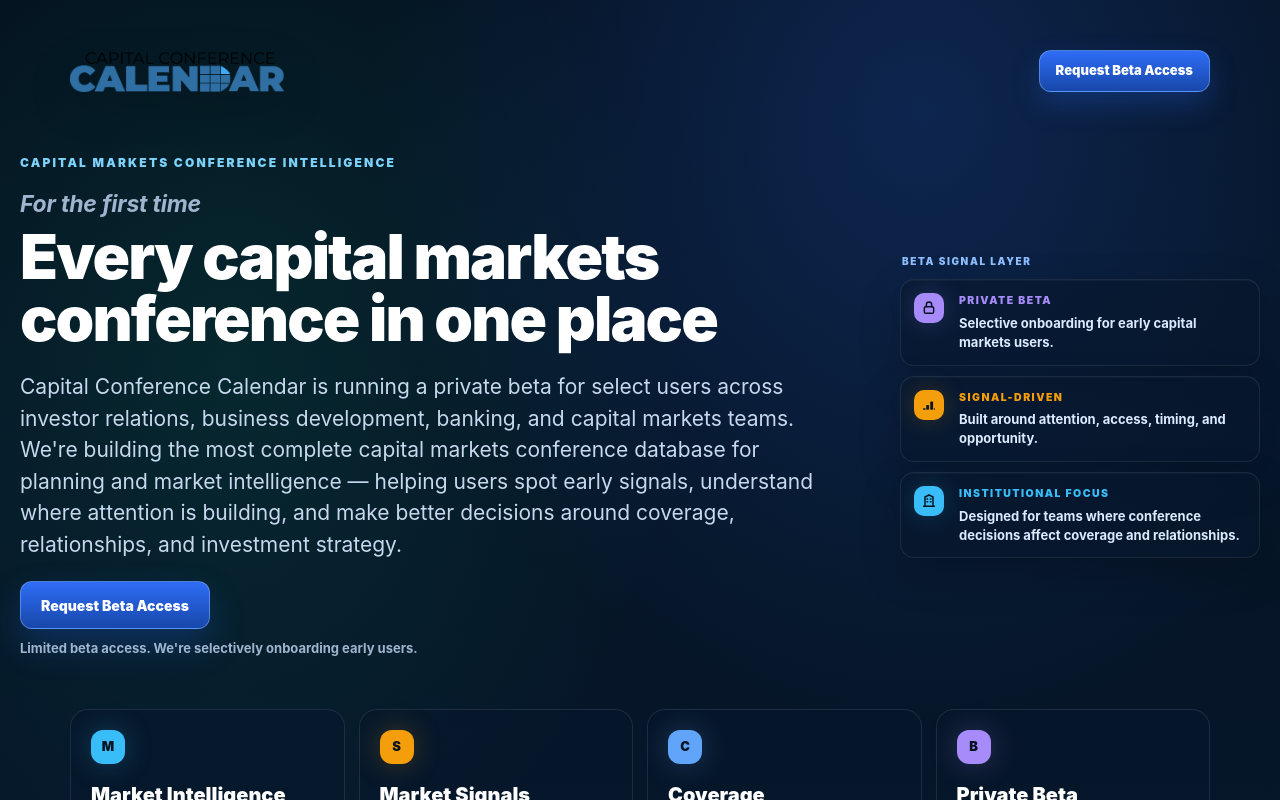
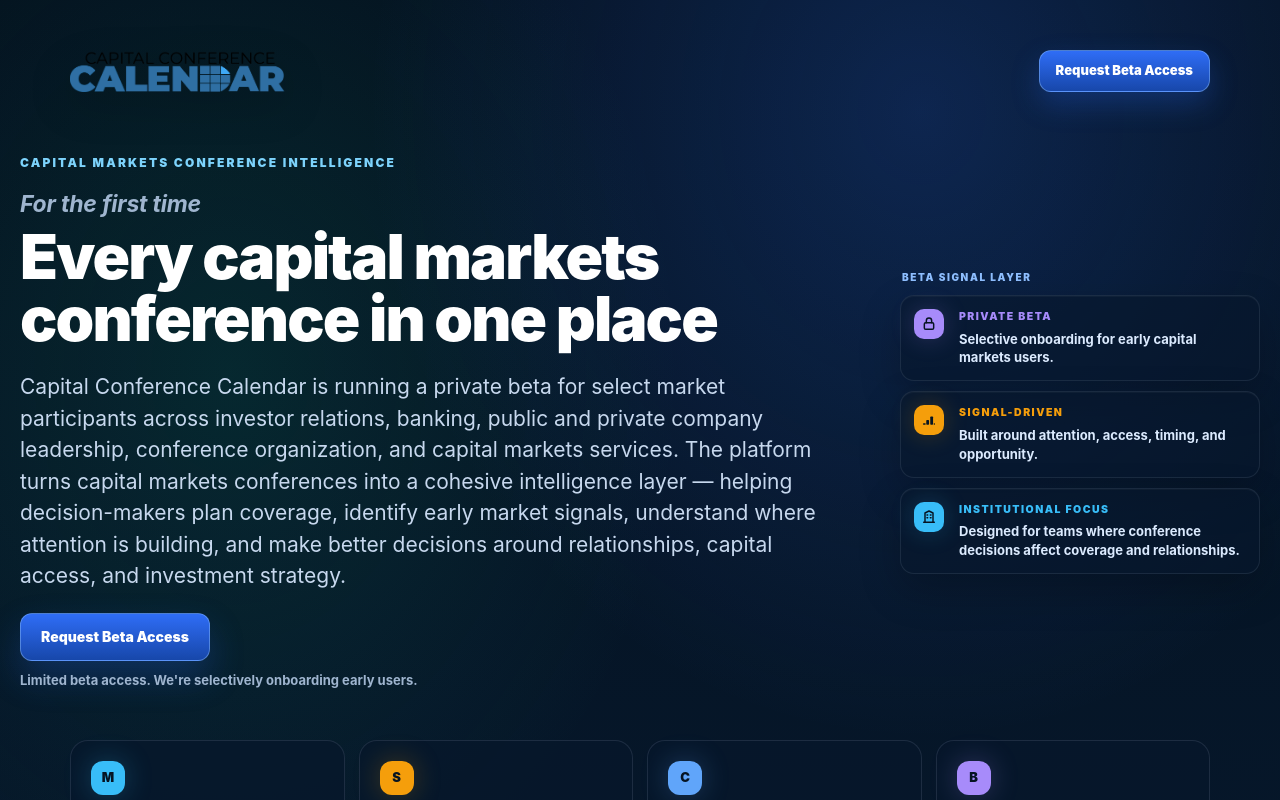
Before and after one commit to Capitalconferencecalendar/capital-conference-calendar, a Next.js app: page / in a window 1280 px wide. Shown: the top 800 px of the page. Built offline with nearby package versions, Linux system fonts and the light colour scheme.

Commit message:
Update landing hero description

```diff
--- a/app/LandingPageClient.tsx
+++ b/app/LandingPageClient.tsx
@@ -204,7 +204,7 @@
               fontWeight: 400,
             }}
           >
-            Capital Conference Calendar is running a private beta for select users across investor relations, business development, banking, and capital markets teams. We&apos;re building the most complete capital markets conference database for planning and market intelligence — helping users spot early signals, understand where attention is building, and make better decisions around coverage, relationships, and investment strategy.
+            Capital Conference Calendar is running a private beta for select market participants across investor relations, banking, public and private company leadership, conference organization, and capital markets services. The platform turns capital markets conferences into a cohesive intelligence layer — helping decision-makers plan coverage, identify early market signals, understand where attention is building, and make better decisions around relationships, capital access, and investment strategy.
           </p>
           <div style={{ display: "grid", gap: "10px", justifyItems: "start" }}>
             <a
```
